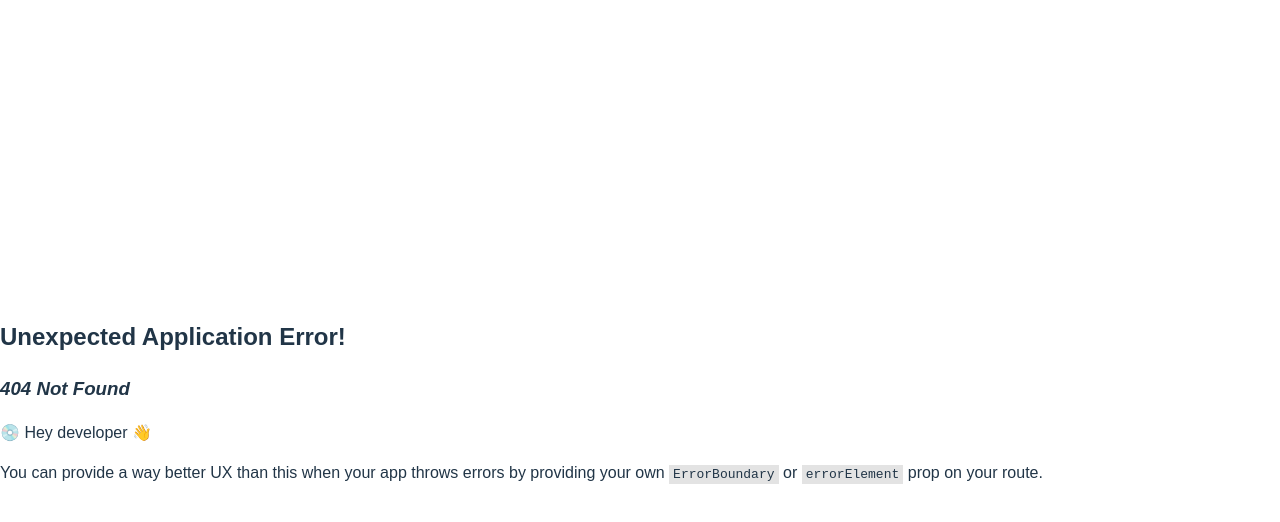
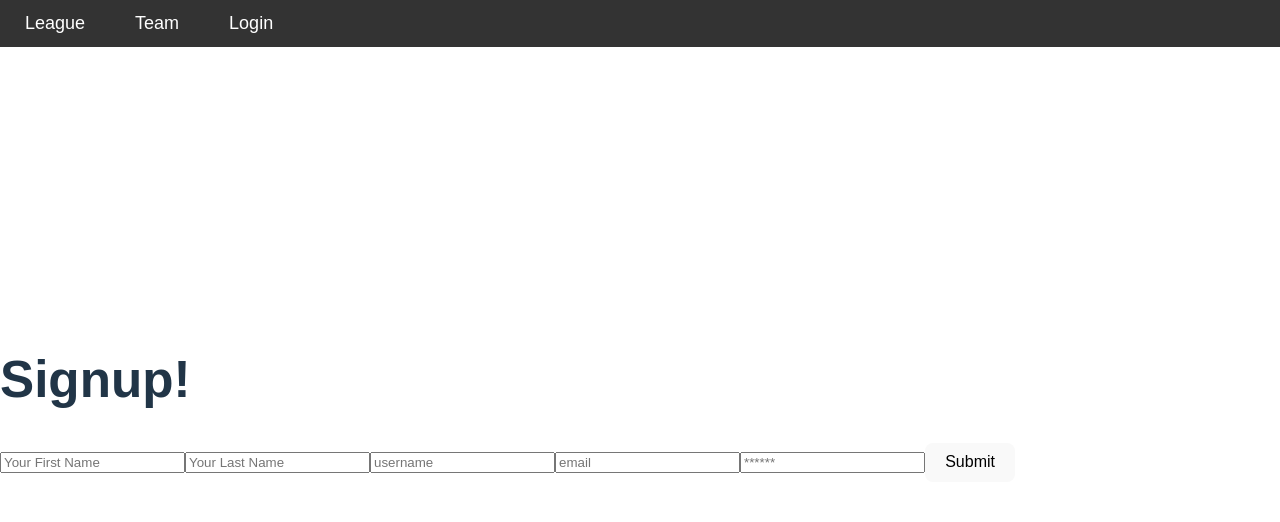
Before and after one commit to GooGuru/Fantasy-Basketball, a React (Vite) app in the folder client/: page /signup in a window 1280 px wide. Before the commit this address had no page. Shown: the top 522 px of the page. Built offline with nearby package versions, Linux system fonts and the light colour scheme.

Commit message:
basic signup page

```diff
--- a/client/src/main.jsx
+++ b/client/src/main.jsx
@@ -4,7 +4,7 @@ import "./index.css";
 
 // import ReactDOM from "react-dom/client";
 import { createBrowserRouter, RouterProvider } from "react-router-dom";
-
+import Signup from "./pages/Signup.jsx";
 import Login from "./pages/login.jsx";
 import Team from "./pages/Team.jsx";
 import League from "./pages/League.jsx";
@@ -26,6 +26,10 @@ const router = createBrowserRouter([
         path: "/league",
         element: <League />,
       },
+      {
+        path: "/signup",
+        element: <Signup />,
+      },
     ],
   },
 ]);
--- a/client/src/pages/Login.jsx
+++ b/client/src/pages/Login.jsx
@@ -1,5 +1,5 @@
 import { useState } from "react";
-// import { Link } from "react-router-dom";
+import { Link } from "react-router-dom";
 // import { useMutation } from '@apollo/client';
 // import { LoggedIn_User } from "../utils/mutations";
 // import Auth from '../utils/auth';
@@ -72,6 +72,11 @@ const handleFormSubmit = async (event) => {
               Submit
             </button>
             {/* </Link> */}
+            <Link to= "/signup">
+            <button>
+                Signup
+            </button></Link>
+
           </form>
         {/* )} */}
       </div>
--- a/client/src/pages/Signup.jsx
+++ b/client/src/pages/Signup.jsx
@@ -0,0 +1,84 @@
+import { useState } from "react";
+
+const Signup = () => {
+  const [formState, setFormState] = useState({
+    firstName: "",
+    lastName: "",
+    username: "",
+    email: "",
+    password: "",
+  });
+
+  const handleChange = (event) => {
+    const { name, value } = event.target;
+
+    setFormState({
+      ...formState,
+      [name]: value,
+    });
+  };
+
+  const handleFormSubmit = async (event) => {
+    event.preventDefault();
+    console.log(formState);
+  };
+
+  return (
+    <main>
+      <div>
+        <h1>Signup!</h1>
+        <form onSubmit={handleFormSubmit}>
+          <input
+            className="form-input"
+            placeholder="Your First Name"
+            name="firstName"
+            type="name"
+            value={formState.firstName}
+            onChange={handleChange}
+          />
+          <input
+            className="form-input"
+            placeholder="Your Last Name"
+            name="lastName"
+            type="name"
+            value={formState.lastName}
+            onChange={handleChange}
+          />
+          <input
+            className="form-input"
+            placeholder="username"
+            name="username"
+            type="username"
+            value={formState.username}
+            onChange={handleChange}
+          />
+          <input
+            className="form-input"
+            placeholder="email"
+            name="email"
+            type="email"
+            value={formState.email}
+            onChange={handleChange}
+          />
+          <input
+            className="form-input"
+            placeholder="******"
+            name="password"
+            type="password"
+            value={formState.password}
+            onChange={handleChange}
+          />
+          <button
+            className="btn btn-block btn-info"
+            style={{ cursor: "pointer" }}
+            type="submit"
+          >
+            Submit
+          </button>
+        </form>
+      </div>
+    </main>
+  );
+};
+
+export default Signup;
```
